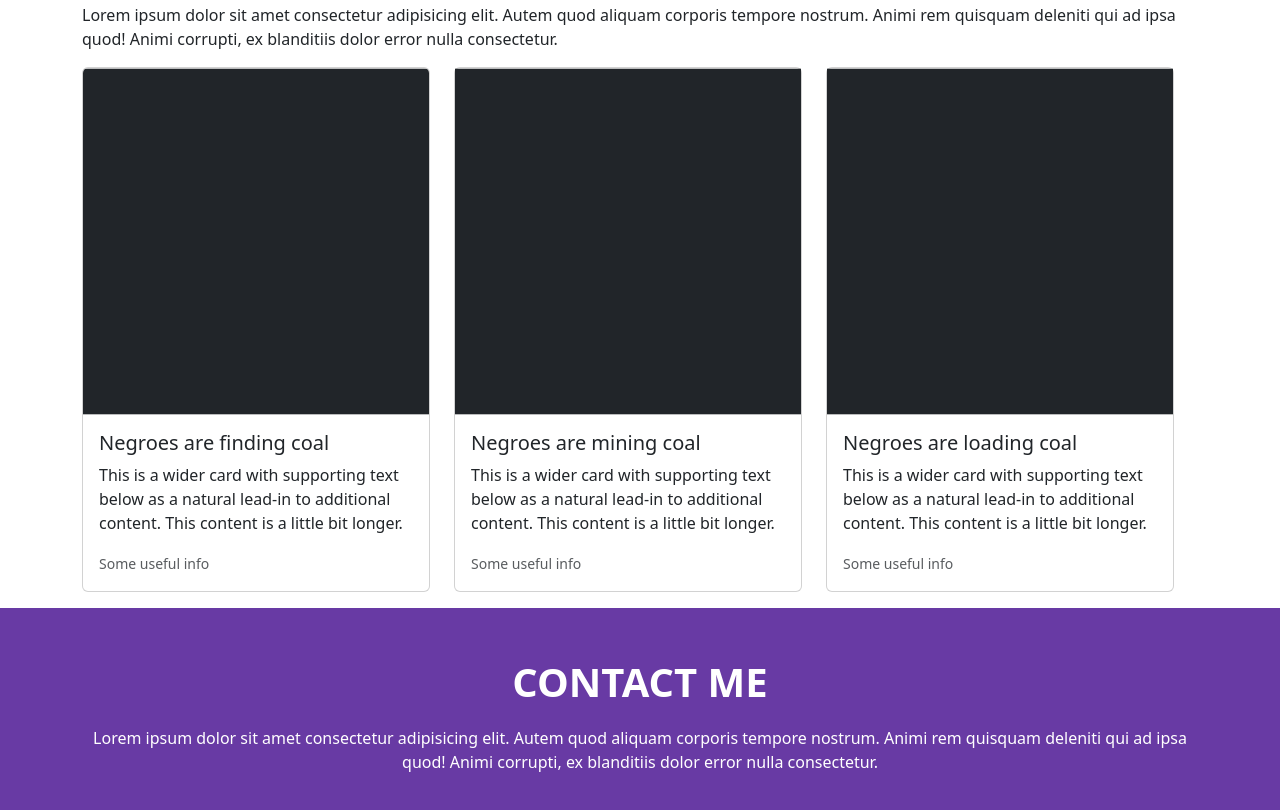
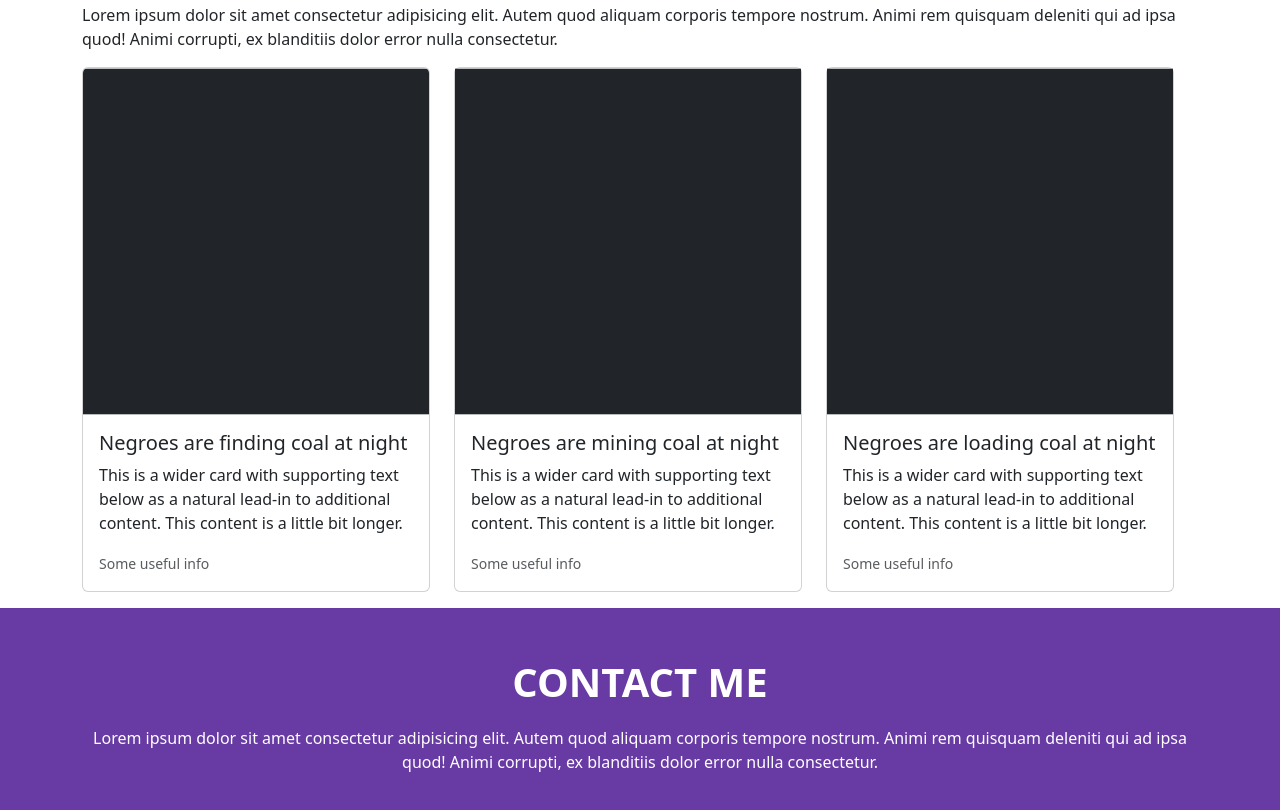
Before and after one commit to Shish-ka/SWP, a plain HTML site: page index.html in a window 1280 px wide. Shown: the part 1549-2359 px from the top of the page. Drawn offline with Linux system fonts and the light colour scheme.

Commit message:
Update index.html

```diff
--- a/index.html
+++ b/index.html
@@ -102,7 +102,7 @@
         <div class="card mb-3">
         <img src="images/f.svg" class="card-img-top" alt="...">
         <div class="card-body">
-        <h5 class="card-title">Negroes are finding coal</h5>
+        <h5 class="card-title">Negroes are finding coal at night</h5>
         <p class="card-text">This is a wider card with supporting text below as a natural lead-in to additional content. This content is a little bit longer.</p>
         <p class="card-text"><small class="text-muted">Some useful info</small></p>
         </div>
@@ -112,7 +112,7 @@
         <div class="card mb-3">
         <img src="images/f.svg" alt="...">
         <div class="card-body">
-        <h5 class="card-title">Negroes are mining coal</h5>
+        <h5 class="card-title">Negroes are mining coal at night</h5>
         <p class="card-text">This is a wider card with supporting text below as a natural lead-in to additional content. This content is a little bit longer.</p>
         <p class="card-text"><small class="text-muted">Some useful info</small></p>
         </div>
@@ -122,7 +122,7 @@
         <div class="card mb-3">
         <img src="images/f.svg" alt="...">
         <div class="card-body">
-        <h5 class="card-title">Negroes are loading coal</h5>
+        <h5 class="card-title">Negroes are loading coal at night</h5>
         <p class="card-text">This is a wider card with supporting text below as a natural lead-in to additional content. This content is a little bit longer.</p>
         <p class="card-text"><small class="text-muted">Some useful info</small></p>
         </div>
```
